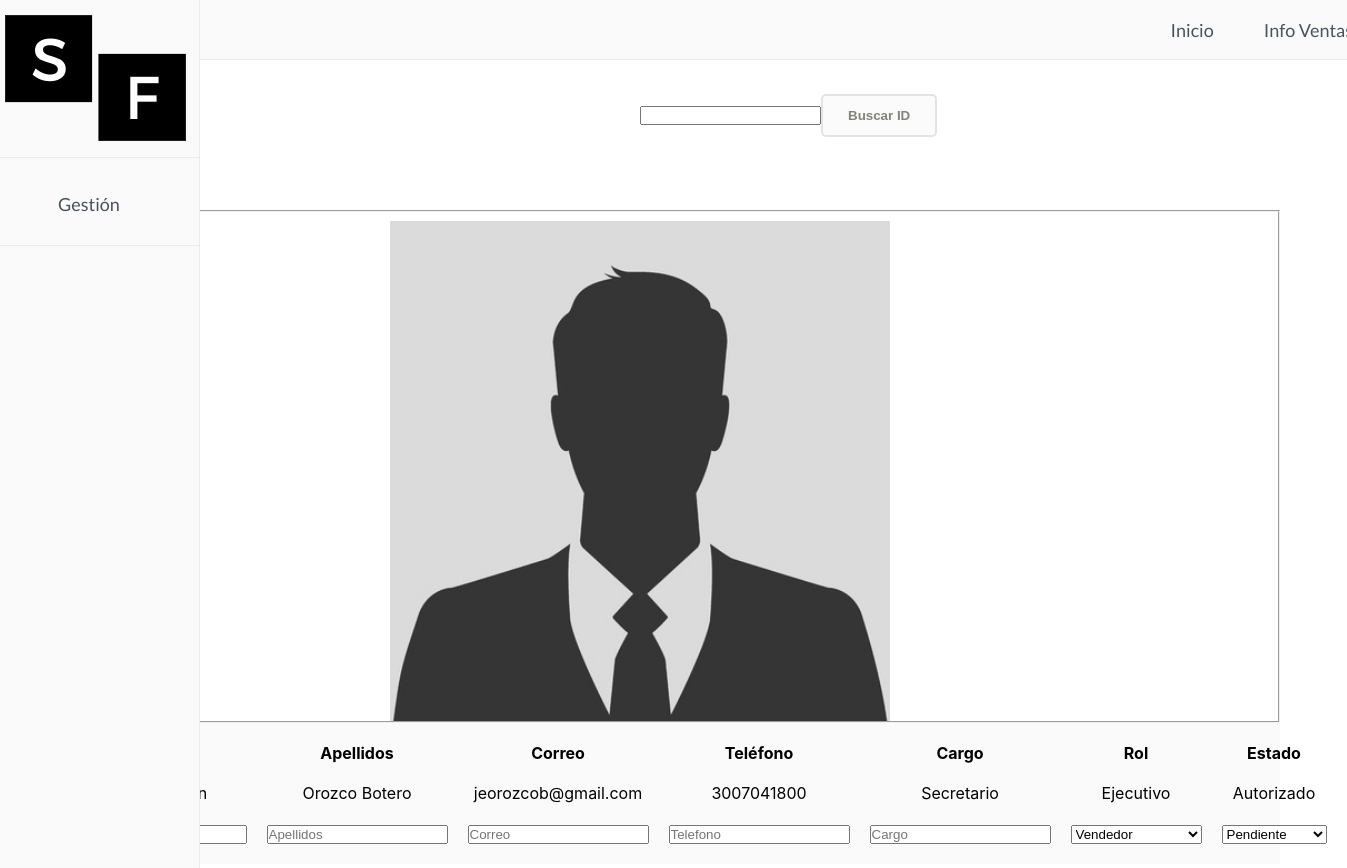
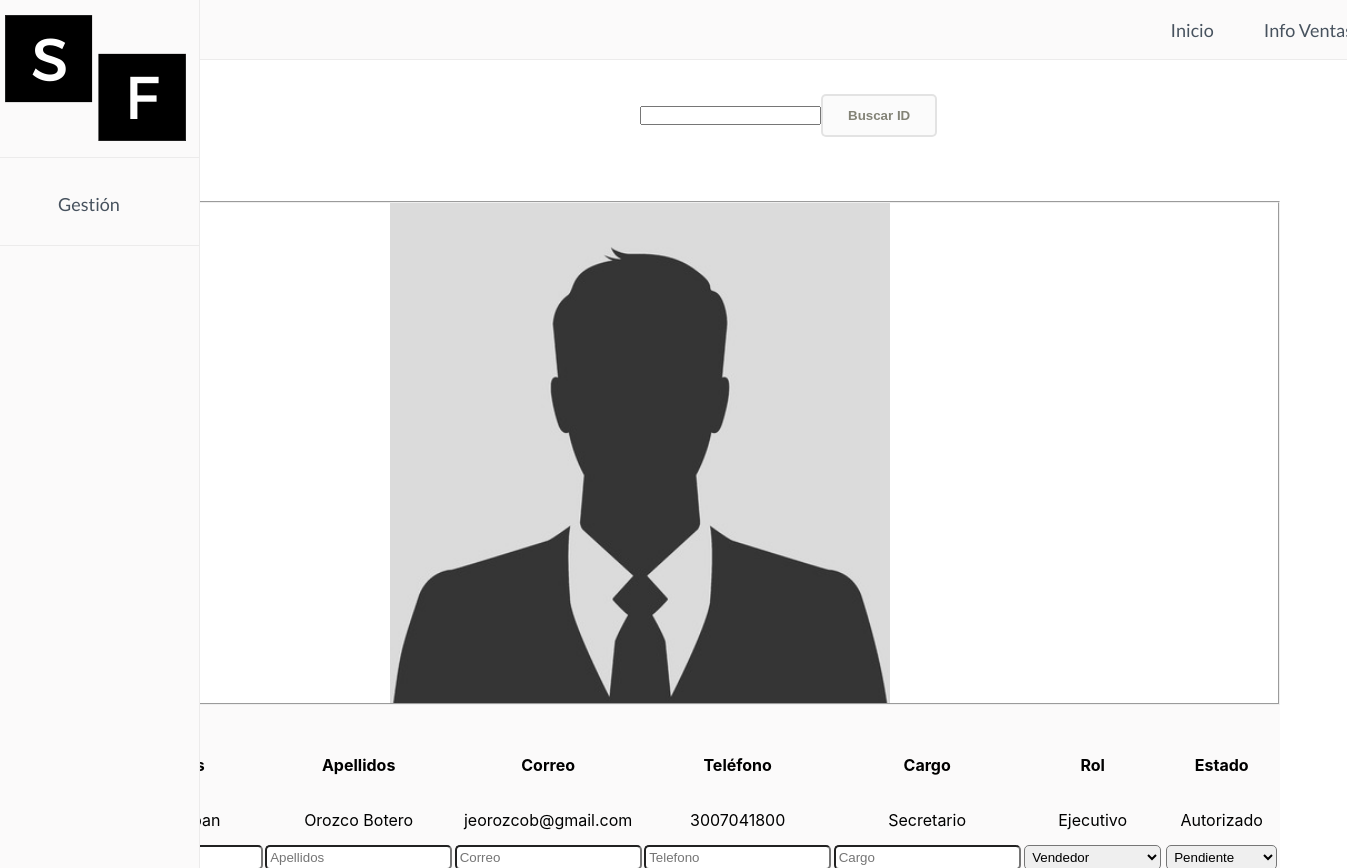
Before and after one commit to johiny/Sell_In_A_Flash, a React (Create React App) app: page /InterfazGestionUsuarios/Administrador in a window 1280 px wide. Shown: the top 868 px of the page, 1347 px wide, since content can reach past the window. Built offline with nearby package versions, Linux system fonts and the light colour scheme.

Commit message:
cambios en html de interfaz de usuarios

```diff
--- a/src/pages/InterfazGestionUsuarios/UserdataAD.jsx
+++ b/src/pages/InterfazGestionUsuarios/UserdataAD.jsx
@@ -17,31 +17,43 @@ const UserdataAD = () =>{
     const [rol, setRol] = useState('');
     const [estado, setEstado] = useState('');
 
-    const enviarAlBackendgu = () => console.log('Id: ',idnum, ' nombre: ', nombre, ' apellidos: ', apellidos, ' correo: ', correo, ' telefono: ', telefono, ' cargo: ', cargo, ' rol: ', rol, ' estado: ', estado );
-    toast.success(`datos de usuario con ID: ${idnum} actualizados`);
 
+    const enviarAlBackendgu = () => {console.log('Id: ',idnum, ' nombre: ', nombre, ' apellidos: ', apellidos, ' correo: ', correo, ' telefono: ', telefono, ' cargo: ', cargo, ' rol: ', rol, ' estado: ', estado );
+    toast.success(`datos de usuario con ID: ${idnum} actualizados`);}
 
+    const listaUsuarios = [
+        {
+
+        }
+    ];
 
     return(
         <>
-            <form className = "buscarID">
-
-            <input onChange={(e) => {setIdnum(e.target.value);}} nombre='ID Usuario' icono='' type='text'/>
-            <button className ="mainguButton" type="button">
-                    Buscar ID
-            </button>
+            <form
+            className = "buscarID ">
+                <input
+                onChange={(e) => {setIdnum(e.target.value);}}
+                name='ID-Usuario'
+                type='text'/>
+                <button
+                className ="mainguButton"
+                type="submit">
+                        Buscar ID
+                </button>
             </form>
-
-
-
-            <fieldset className="fieldsetgu" height="230px">
-                <legend>
-                    Foto
-                </legend>
-                <img src={imagenn} height="500px"/>
+            <fieldset
+            className="fieldsetgu"
+            height="230px">
+                <img
+                src={imagenn}
+                height="500px"/>
             </fieldset>
-            <div className="tabladedatos">
-                <table className = "tabus1" cellpadding="50" cellspacing="20">
+            <div
+            className="tabladedatos">
+                <form
+                className = "tabus1"
+                cellpadding="50"
+                cellspacing="20">
                     <tr>
                         <th > Id. (Cédula) </th>
                         <th > Nombres </th>
@@ -56,48 +68,121 @@ const UserdataAD = () =>{
                     <tbody>
 
                         <tr>
-                            <td >1152443922</td>
-                            <td >Juan Esteban </td>
-                            <td >Orozco Botero</td>
-                            <td >jeorozcob@gmail.com</td>
-                            <td >3007041800</td>
-                            <td >Secretario</td>
-                            <td >Ejecutivo</td>
-                            <td >Autorizado</td>
+                            <td >
+                                {idnum}
+                            </td>
+                            <td >
+                                Juan Esteban
+                            </td>
+                            <td >
+                                Orozco Botero
+                            </td>
+                            <td >
+                                jeorozcob@gmail.com
+                            </td>
+                            <td >
+                                3007041800
+                            </td>
+                            <td >
+                                Secretario
+                            </td>
+                            <td >
+                                Ejecutivo
+                            </td>
+                            <td >
+                                Autorizado
+                            </td>
                         </tr>
                         <tr>
                             <td>{idnum}</td>
-                            <td><input onChange={(e) => {setNombre(e.target.value);}} placeholder='Nombre' icono='' type='text'/></td>
-                            <td><input onChange={(e) => {setApellidos(e.target.value);}} placeholder='Apellidos' icono='' type='text'/></td>
-                            <td><input onChange={(e) => {setCorreo(e.target.value);}} placeholder='Correo' icono='' type='email'/></td>
-                            <td><input onChange={(e) => {setTelefono(e.target.value);}} placeholder='Telefono' icono='' type='number'/></td>
-                            <td><input onChange={(e) => {setCargo(e.target.value);}} placeholder='Cargo' icono='' type='text'/></td>
+                            <td><input
+                            onChange={(e) => {setNombre(e.target.value);}}
+                            placeholder='Nombre'
+                            name='nombre'
+                            type='text'/></td>
+                            <td><input
+                            onChange={(e) => {setApellidos(e.target.value);}}
+                            placeholder='Apellidos'
+                            name='apellidos'
+                            type='text'/></td>
+                            <td><input
+                            onChange={(e) => {setCorreo(e.target.value);}}
+                            placeholder='Correo'
+                            name='correo'
+                            type='email'/></td>
+                            <td><input
+                            onChange={(e) => {setTelefono(e.target.value);}}
+                            placeholder='Telefono'
+                            name='telefono'
+                            type='number'/></td>
+                            <td><input
+                            onChange={(e) => {setCargo(e.target.value);}}
+                            placeholder='Cargo'
+                            name='cargo'
+                            type='text'/></td>
+                            <td><select
+                            value={rol}
+                            onChange={(e) => {setRol(e.target.value);}}
+                            type="text"
+                            name="rol"
+                            placeholder="Rol del sistema">
+                                <option
+                                value="vendedor">
+                                    Vendedor
+                                </option>
+                                <option
+                                value="administrador">
+                                    Administrador
+                                </option>
+                                <option
+                                value="ejecutivo">
+                                    Ejecutivo
+                                </option>
+                                <option
+                                value="operario">
+                                    Operario
+                                </option>
+                                <option
+                                value="director">
+                                    Director
+                                </option>
+                                <option
+                                value="gerente comercial">Gerente comercial</option>
+                            </select></td>
+                            <td><select
+                            value={estado}
+                            onChange={(e) => {setEstado(e.target.value);}}
+                            type="text"
+                            name="estado"
+                            placeholder="Estado...">
+                                <option
+                                value="pendiente">
+                                    Pendiente
+                                </option>
+                                <option
+                                value="autorizado">
+                                    Autorizado
+                                </option>
+                                <option
+                                value="no_autorizado">
 
-                            <td><select value={rol} onChange={(e) => {setRol(e.target.value);}} type="text" name="rol" placeholder="Rol del sistema">
-                                <option value="vendedor">Vendedor</option>
-                                <option value="administrador">Administrador</option>
-                                <option value="ejecutivo">Ejecutivo</option>
-                                <option value="operario">Operario</option>
-                                <option value="director">Director</option>
-                                <option value="gerente comercial">Gerente comercial</option>
-                            </select></td>
-                            <td><select value={estado} onChange={(e) => {setEstado(e.target.value);}} type="text" name="estado" placeholder="Estado...">
-                                <option value="pendiente">Pendiente</option>
-                                <option value="autorizado">Autorizado</option>
-                                <option value="no_autorizado">No autorizado</option>
+                                    No autorizado
+                                </option>
                             </select></td>
 
                         </tr>
                     </tbody>
-                </table>
+                </form>
             </div>
             <div className = "botonActualizar">
                 <button
                 onClick={() => {enviarAlBackendgu();
-                alert('usuario actualizado')}} className="mainguButton" type="submit" >
+                prompt(`Colocar password actual `)}}
+                className="mainguButton"
+                type="submit" >
                     Actualizar Datos
                 </button>
-
+                <ToastContainer position= 'bottom-center' autoClose = {5000}/>
             </div>
         </>
     )
--- a/src/styles/stylegu.css
+++ b/src/styles/stylegu.css
@@ -106,8 +106,12 @@ nav li:hover {
   padding-top: 5%;
   justify-content: center;
   margin-left: 50%;
+  flex-direction: column;
+}
 
-}
+
+
+
 .mainguButton{
   margin-top: 30px;
   background-color: rgba(245, 245, 245, 0.37);
@@ -131,14 +135,29 @@ nav li:hover {
   background-color: #fbfafa;
   justify-content: center;
 }
+.tabus1{
+  padding-top: 50px
+}
 
 .tabus1 th{
   width: 250px;
+
 }
 
 .tabus1 td{
   text-align: center;
+  padding-top: 15px;
 }
+
+.tabus1 input{
+  padding: 3px;
+  border-radius: 5px;
+ }
+
+.tabus1 select{
+  padding: 3px;
+  border-radius: 5px;
+ }
 
 #informacion1 {
   display: flex;
@@ -148,7 +167,6 @@ nav li:hover {
 
 .fieldsetgu{
   margin-top: 5%;
-
   justify-content: center;
   display: flex;
 }
```
